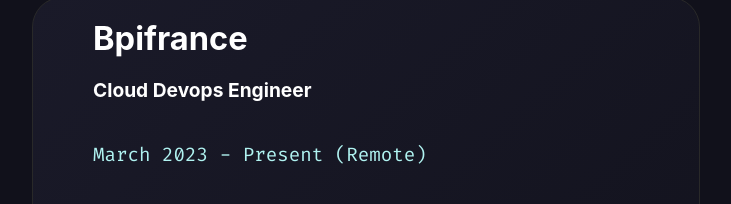
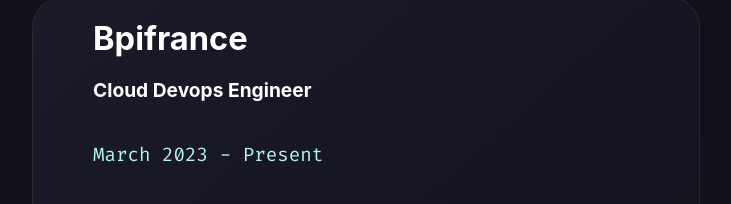
Before and after one commit to cyrine606/project, a website: page index.html in a window 1280 px wide. Shown: the part 3290-3494 px from the top of the page, without its empty margins (274-1005 px from the left). Drawn offline with nearby package versions, Linux system fonts and the light colour scheme; a web font is replaced by a local one.

Commit message:
Update index.html

```diff
--- a/index.html
+++ b/index.html
@@ -388,7 +388,7 @@
               <div class="info-div">
                 <article class="ProjectHeading">Bpifrance</article>
                 <h4 class="position">Cloud Devops Engineer</h4>
-                <p class="period duration">March 2023 - Present (Remote)</p>
+                <p class="period duration">March 2023 - Present</p>
                 <ul class="ProjectDescription">
                   <li>Leading seamless migration process, leveraging AWS cloud infrastructure and Kubernetes orchestration on EKS clusters to optimize application performance and scalability.</li>
                   <li>Implementing end-to-end CI/CD pipelines for diverse application stacks to automate build, test, and deployment processes, while seamlessly integrating automated security checks to enable rapid and secure software delivery.</li>
```
